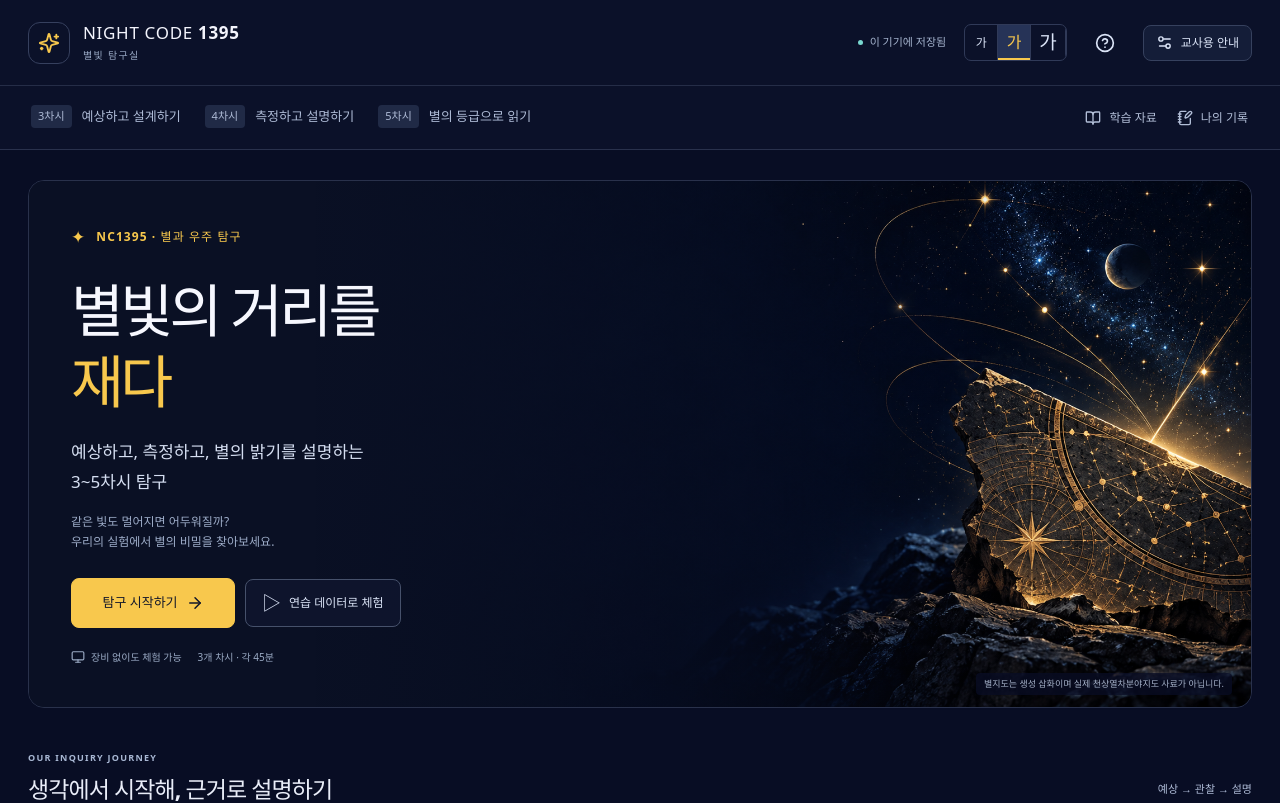
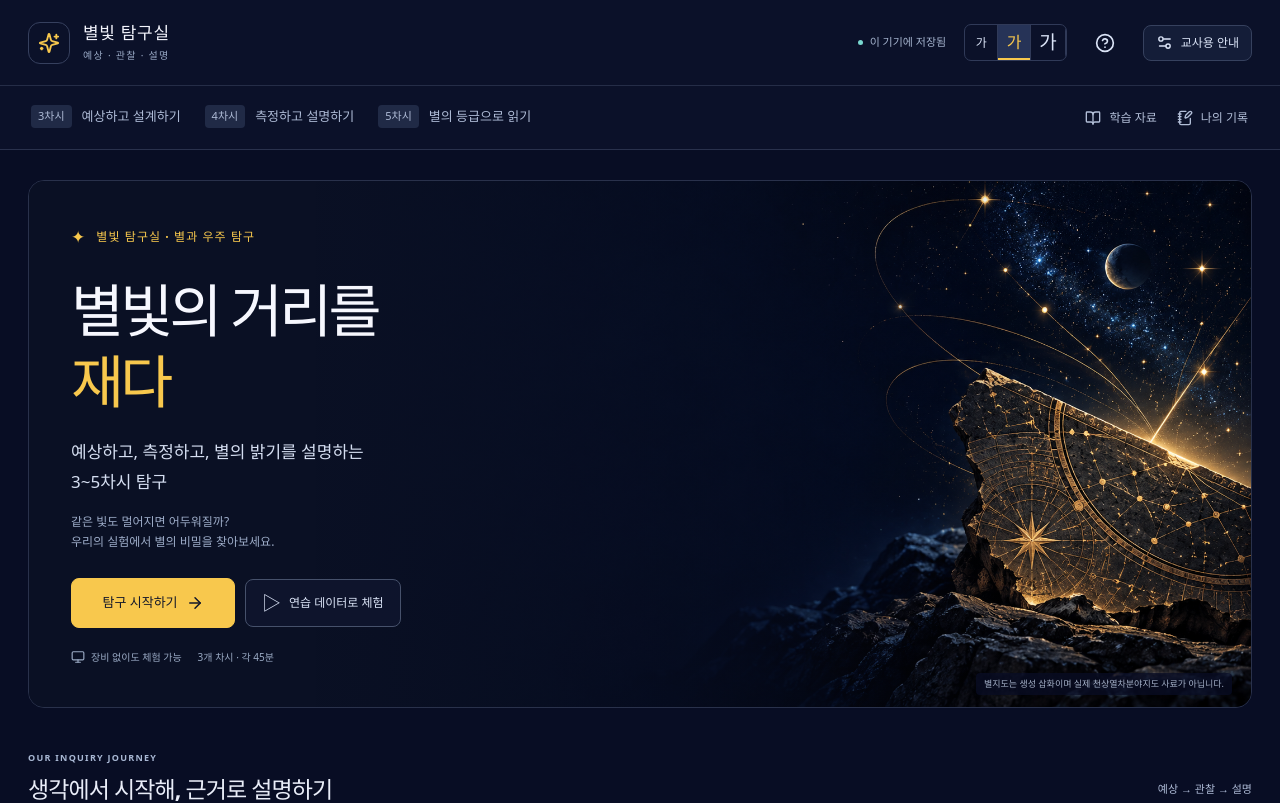
Before and after one commit to sirlma111216-boop/vivacon, a React (Vite) app in the folder star-inquiry/: page / in a window 1280 px wide. Shown: the top 803 px of the page. Built offline with nearby package versions, Linux system fonts and the light colour scheme.

Commit message:
Rename app branding to Starlight Inquiry Lab

```diff
--- a/star-inquiry/index.html
+++ b/star-inquiry/index.html
@@ -8,7 +8,7 @@
       name="description"
       content="예상하고, 측정하고, 별의 밝기를 설명하는 3~5차시 탐구"
     />
-    <title>별빛의 거리를 재다 · NC1395</title>
+    <title>별빛 탐구실 · 별빛의 거리를 재다</title>
   </head>
   <body>
     <div id="root"></div>
--- a/star-inquiry/src/App.tsx
+++ b/star-inquiry/src/App.tsx
@@ -240,8 +240,8 @@ export default function App() {
             <Sparkles size={22} />
           </span>
           <span>
-            NIGHT CODE <b>1395</b>
-            <small>별빛 탐구실</small>
+            <b>별빛 탐구실</b>
+            <small>예상 · 관찰 · 설명</small>
           </span>
         </button>
         <div className="top-actions">
@@ -322,7 +322,7 @@ export default function App() {
             <div className="hero-overlay" />
             <div className="hero-content">
               <div className="eyebrow">
-                <span className="mini-star">✦</span> NC1395 · 별과 우주 탐구
+                <span className="mini-star">✦</span> 별빛 탐구실 · 별과 우주 탐구
               </div>
               <h1>
                 별빛의 거리를
@@ -511,7 +511,7 @@ export default function App() {
       )}
       <footer className="site-footer">
         <span>
-          NC1395 <span className="footer-dot">✦</span> 별빛 탐구실
+          별빛 탐구실 <span className="footer-dot">✦</span> 별빛의 거리를 재다
         </span>
         <span>
           기록은 이 브라우저에 저장됩니다. 다른 기기에는 JSON 파일로 옮겨
```
Also changed, not shown: 1 other file (tests, documents, lock files or other folders).
